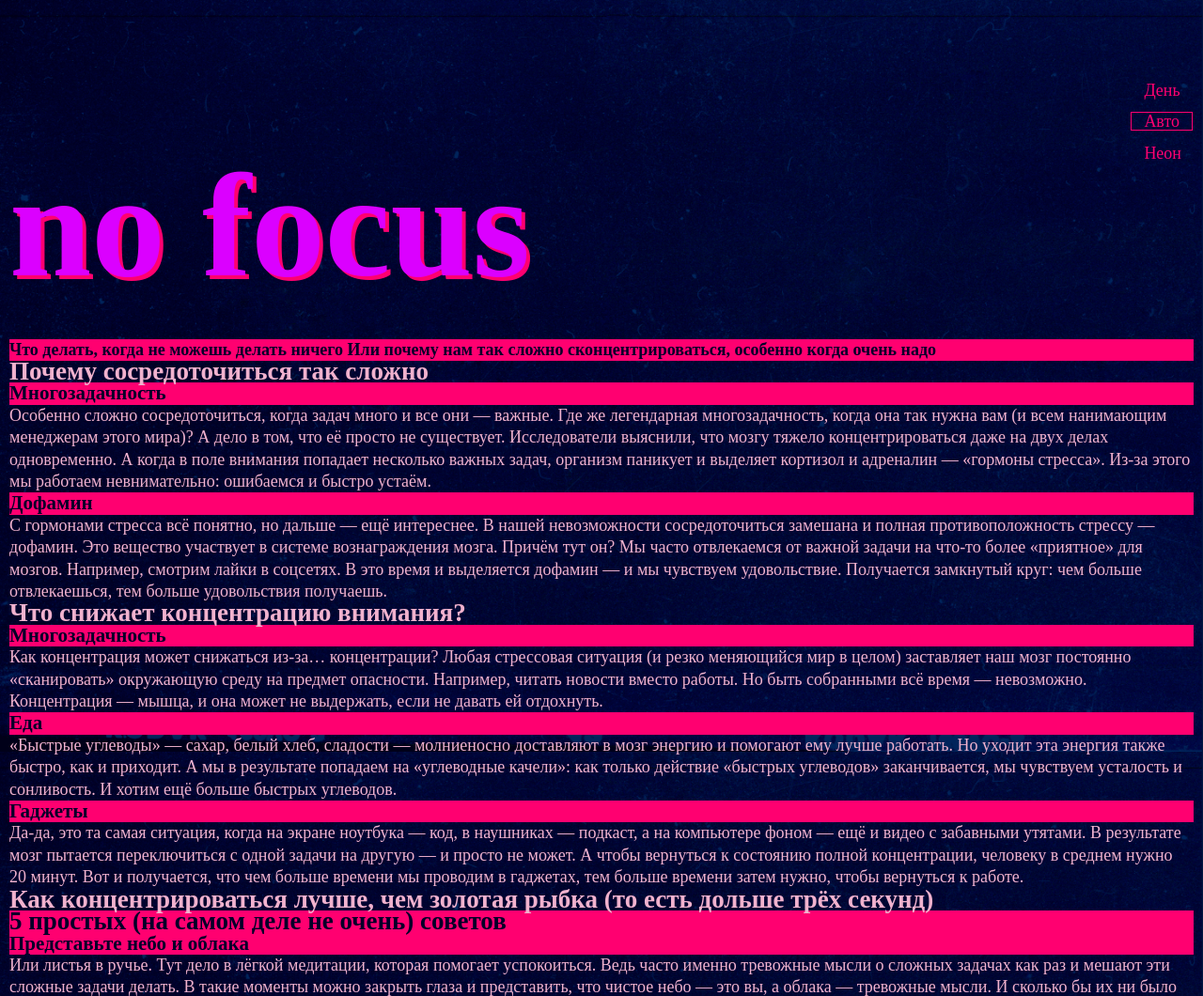
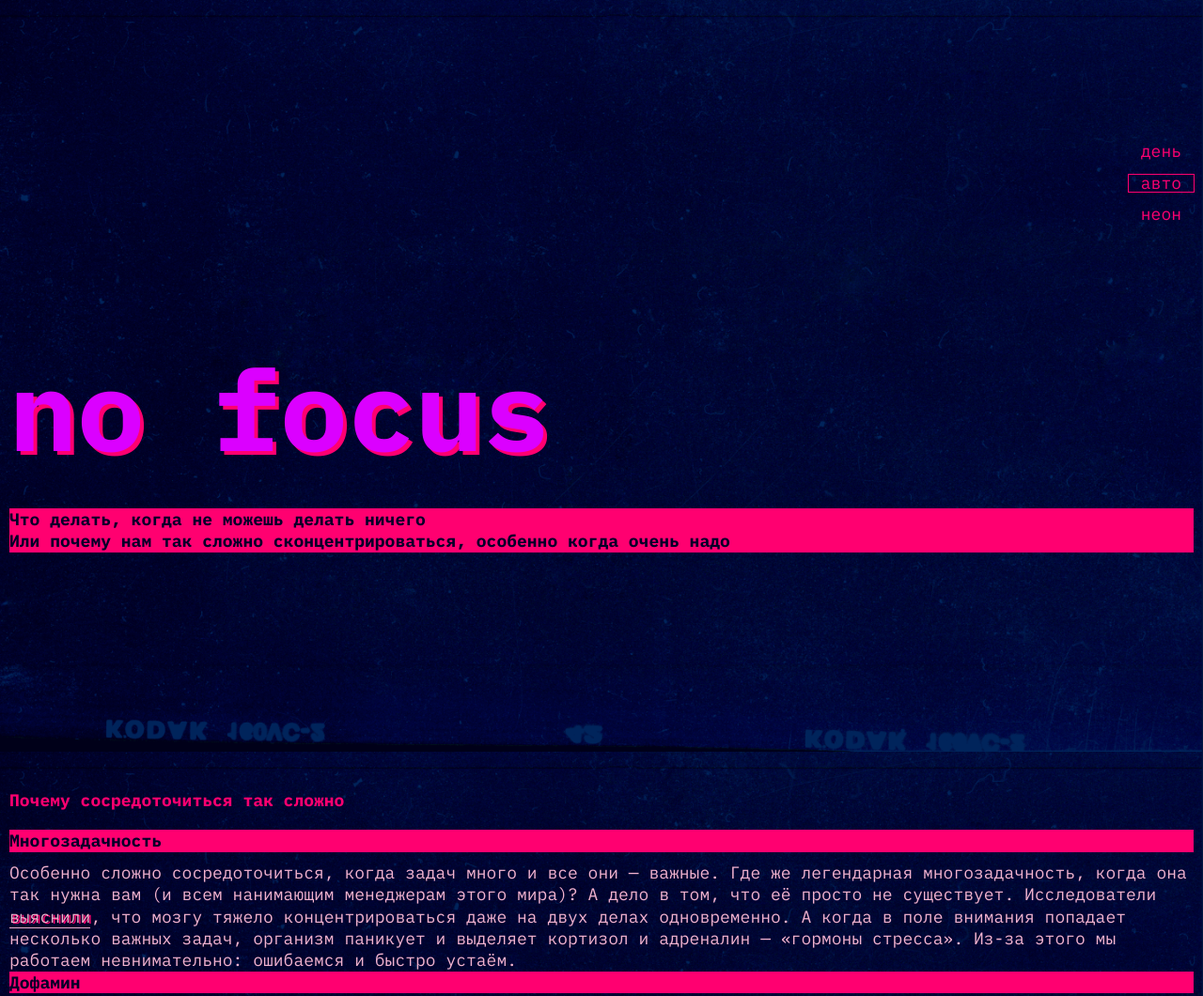
Before and after one commit to Oleg-Pisarkov/slozhno-sosredotochitsya, a plain HTML site: page index.html in a window 1280 px wide. Shown: the top 1060 px of the page at 94% size. Drawn offline with Linux system fonts and the light colour scheme.

Commit message:
headersection

```diff
--- a/index.html
+++ b/index.html
@@ -24,7 +24,7 @@
             <button
               class="header__theme-menu-button header__theme-menu-button_type_light"
             >
-              День
+              день
             </button>
           </li>
           <li class="header__theme-menu-item">
@@ -32,21 +32,21 @@
               class="header__theme-menu-button header__theme-menu-button_active header__theme-menu-button_type_auto"
               disabled
             >
-              Авто
+              авто
             </button>
           </li>
           <li class="header__theme-menu-item">
             <button
               class="header__theme-menu-button header__theme-menu-button_type_dark"
             >
-              Неон
+              неон
             </button>
           </li>
         </ul>
       </nav>
       <div class="header__title-container">
         <h1 class="header__title">no focus</h1>
-        <p class="header__subtitle title-decor"> Что делать, когда не можешь делать ничего
+        <p class="header__subtitle title-decor"> Что делать, когда не можешь делать ничего <br/>
           Или почему нам так сложно сконцентрироваться, особенно когда очень надо</p>
       </div>
     </header>
@@ -58,7 +58,7 @@
             <h3 class="section__article-title title-decor"> Многозадачность </h3>
             <p class="section__article-text"> Особенно сложно сосредоточиться, когда задач много и все они — важные.
               Где же легендарная многозадачность, когда она так нужна вам (и всем нанимающим менеджерам этого мира)?
-              А дело в том, что её просто не существует. Исследователи выяснили, что мозгу тяжело концентрироваться даже на двух делах одновременно.
+              А дело в том, что её просто не существует. Исследователи <a class="text-link" href="https://www.ncbi.nlm.nih.gov/pmc/articles/PMC7075496/" target="_blank">выяснили</a>, что мозгу тяжело концентрироваться даже на двух делах одновременно.
                А когда в поле внимания попадает несколько важных задач, организм паникует и выделяет кортизол и адреналин — «гормоны стресса».
                Из-за этого мы работаем невнимательно: ошибаемся и быстро устаём.</p>
             </article>
--- a/styles/style.css
+++ b/styles/style.css
@@ -10,9 +10,12 @@
   padding: 10px;
   font-size: 18px;
   line-height: 130%;
+  font-family: var(--font-family), sans-serif;
 
 }
 .header {
+  block-size: 100vh;
+  min-block-size: 668px;
   display: grid;
   grid-template-rows: auto max-content auto;
   align-items: center;
@@ -23,7 +26,7 @@
 
 .header__theme-menu {
 justify-self: end;
-margin-top: 75px;
+margin-block-start: 28px;
 
 }
 
@@ -53,12 +56,13 @@ margin-top: 75px;
   display: flex;
   flex-direction: column;
   gap: 55px;
+  padding-block-start: 36px;
 
 }
 
 .header__title {
   font-weight: 700;
-  font-size: clamp(7.25rem, 5.8902rem + 6.1286vw, 9.8125rem);
+  font-size: clamp(7.25rem, 7.0115rem + 1.0178vw, 7.5rem);
   line-height: 83%;
   color: var(--title-color);
   text-shadow: 4px 4px 0  var(--title-decor);
@@ -66,7 +70,7 @@ margin-top: 75px;
 }
 
 .header__subtitle {
-  font-weight: 700;
+font-weight: 700;
 font-size: 18px;
 line-height: 130%;
 
@@ -75,7 +79,32 @@ line-height: 130%;
 
 
 .title-decor {
-
+  font-weight: 700;
+  font-size: 18px;
+  line-height: 130%;
   color: var(--bg-color);
   background-color: var(--title-decor);
 }
+
+.section__title {
+  color: var(--title-decor);
+  font-weight: 700;
+  font-size: 18px;
+  line-height: 130%;
+  margin-block-start: 30px;
+  padding-block-end: 20px;
+}
+
+.section__article-title {
+margin-block-end: 10px;
+}
+
+.section__article-text {
+
+}
+
+.text-link {
+  text-decoration: none;
+  text-shadow: 2px 1px 0  var(--title-decor) ;
+  border-block-end: 1px solid var(--main-text-color);
+}
--- a/styles/variables.css
+++ b/styles/variables.css
@@ -13,4 +13,6 @@
   --section-title-color: #db00ff;
 
 
+
+
 }
```
